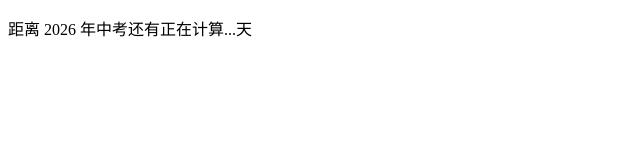
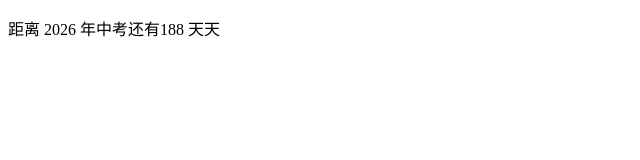
Before and after one commit to b9113fced86a32ca/b9113fced86a32ca.github.io, a plain HTML site: page zk/zk.html in a window 1280 px wide. Shown: the full height of the page, 0-640 px from the left. Drawn offline with Linux system fonts and the light colour scheme.

Commit message:
修复错误

```diff
--- a/zk/zk.html
+++ b/zk/zk.html
@@ -21,14 +21,7 @@
             const days = Math.ceil(timeDiff / 86400);
 
             // 更新DOM显示
-            currentTimeEl.textContent = formatDate(now);
             daysCountEl.textContent = days + ' 天';
-
-            // 更新手动计算部分
-            currentTimestampEl.textContent = currentTimestamp;
-            timeDiffEl.textContent = timeDiff;
-            rawDaysEl.textContent = (timeDiff / 86400).toFixed(6);
-            ceilDaysEl.textContent = days;
 
             // 如果时间已过，显示不同样式
             if (timeDiff <= 0) {
```
